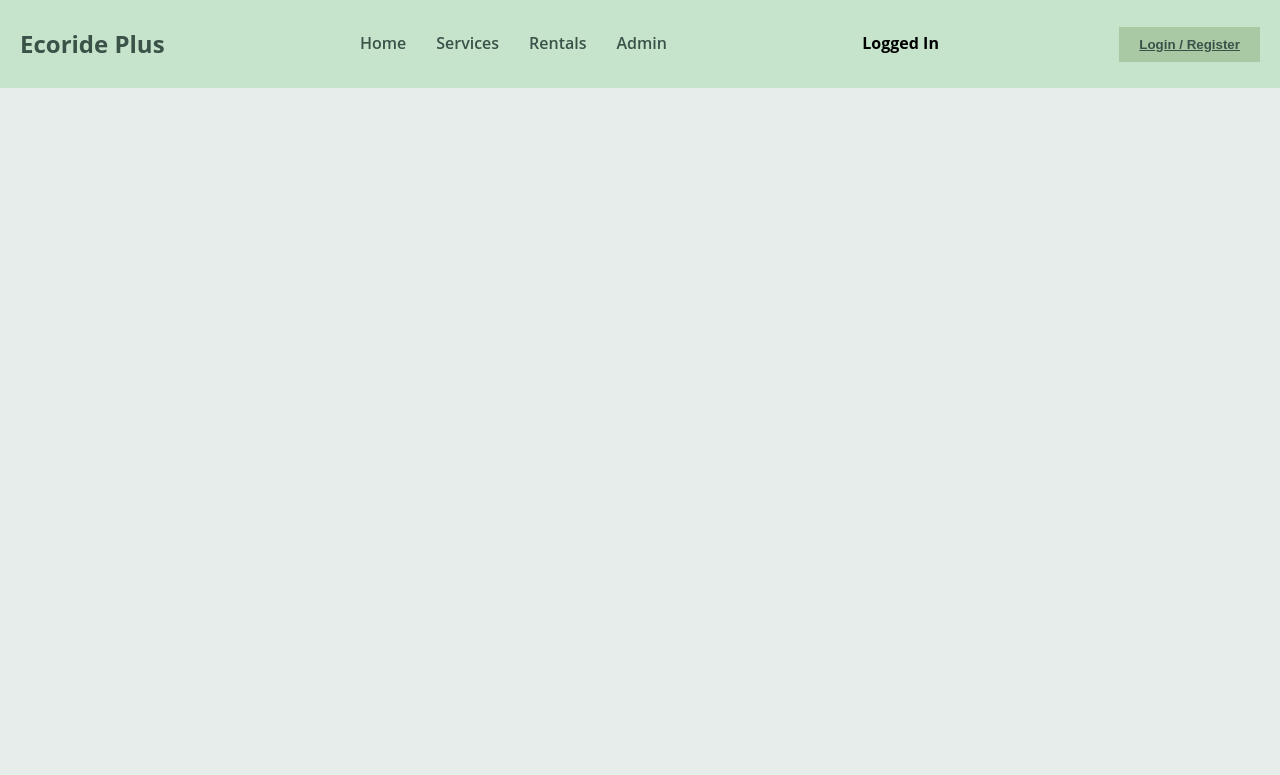
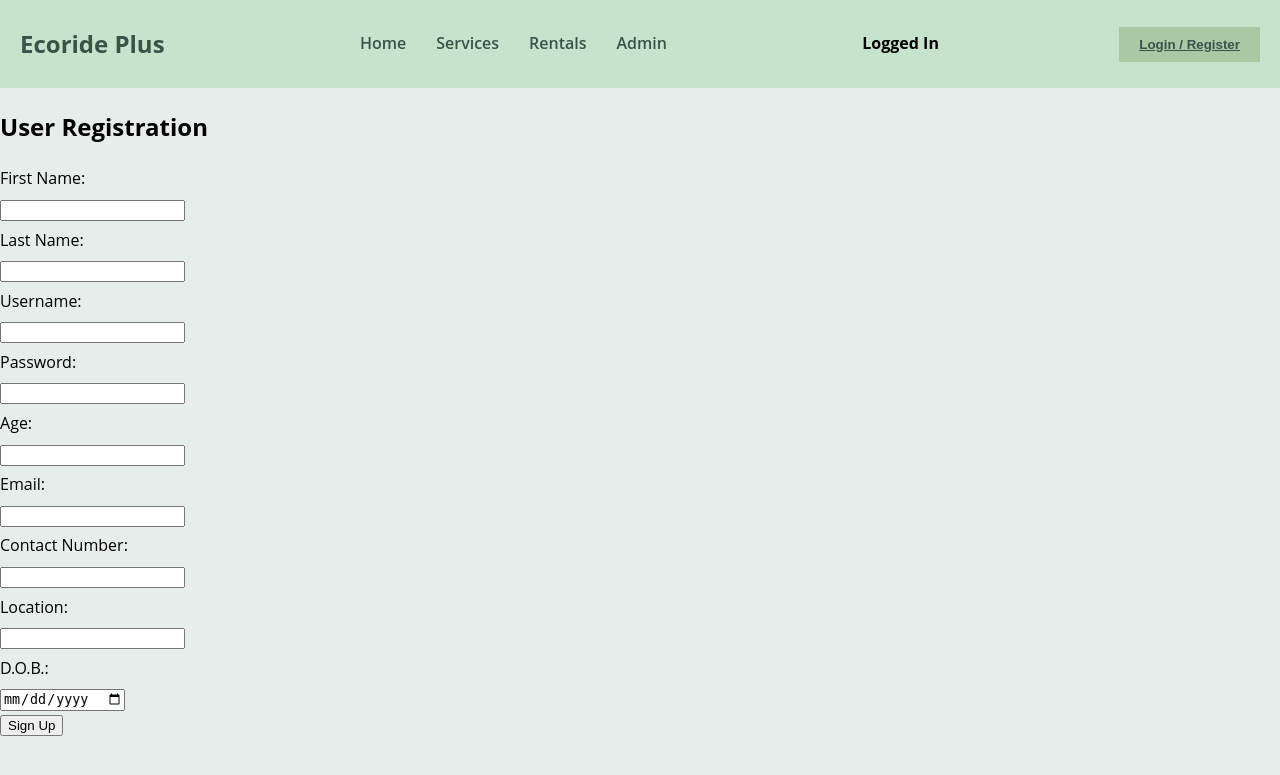
Before and after one commit to david7201/EcoRide, a PHP site: page /UserSignup.php in a window 1280 px wide. Shown: the top 775 px of the page. Run offline with PHP 8.4, Linux system fonts and the light colour scheme.

Commit message:
update customer/signup files

```diff
--- a/Public/Customer.php
+++ b/Public/Customer.php
@@ -11,11 +11,27 @@ class customer extends user {
     private $DOB;
 
     /**
+     * @return mixed
+     */
+    public function getFirstname()
+    {
+        return $this->firstname;
+    }
+
+    /**
      * @param mixed $firstname
      */
     public function setFirstname($firstname)
     {
         $this->firstname = $firstname;
+    }
+
+    /**
+     * @return mixed
+     */
+    public function getLastname()
+    {
+        return $this->lastname;
     }
 
     /**
@@ -27,11 +43,27 @@ class customer extends user {
     }
 
     /**
+     * @return mixed
+     */
+    public function getAge()
+    {
+        return $this->age;
+    }
+
+    /**
      * @param mixed $age
      */
     public function setAge($age)
     {
         $this->age = $age;
+    }
+
+    /**
+     * @return mixed
+     */
+    public function getEmail()
+    {
+        return $this->email;
     }
 
     /**
@@ -43,6 +75,14 @@ class customer extends user {
     }
 
     /**
+     * @return mixed
+     */
+    public function getContactno()
+    {
+        return $this->contactno;
+    }
+
+    /**
      * @param mixed $contactno
      */
     public function setContactno($contactno)
@@ -51,11 +91,27 @@ class customer extends user {
     }
 
     /**
+     * @return mixed
+     */
+    public function getLocation()
+    {
+        return $this->location;
+    }
+
+    /**
      * @param mixed $location
      */
     public function setLocation($location)
     {
         $this->location = $location;
+    }
+
+    /**
+     * @return mixed
+     */
+    public function getDOB()
+    {
+        return $this->DOB;
     }
 
     /**
@@ -68,4 +124,17 @@ class customer extends user {
 
 
 
+
+    // Define the constructor to accept the database connection
+    public function __construct($connection) {
+        parent::__construct($connection);
+    }
+
+    // Define the getConnection method to return the database connection
+    public function getConnection() {
+        return $this->connection;
+    }
+
+
+
 }
--- a/Public/UserSignup.php
+++ b/Public/UserSignup.php
@@ -82,7 +82,8 @@ function registerUser($customer) {
 }
 
 // Function to authenticate a user
-function authenticateUser($customer) {
+function authenticateUser($customer)
+{
     try {
         // Query the database to retrieve user information
         $query = "SELECT * FROM user WHERE username = ?";
@@ -102,3 +103,59 @@ function authenticateUser($customer) {
         return false;
     }
 }
+?>
+<!DOCTYPE html>
+<html lang="en">
+<head>
+    <meta charset="UTF-8">
+    <meta name="viewport" content="width=device-width, initial-scale=1.0">
+    <title>User Registration</title>
+</head>
+<body>
+
+<div class="container">
+    <h2>User Registration</h2>
+    <?php if(!empty($error)) { echo "<div class='error'>$error</div>"; } ?>
+    <form action="<?php echo htmlspecialchars($_SERVER["PHP_SELF"]); ?>" method="post">
+        <div class="form-group">
+            <label for="firstname">First Name:</label>
+            <input type="text" id="firstname" name="firstname" required>
+        </div>
+        <div class="form-group">
+            <label for="lastname">Last Name:</label>
+            <input type="text" id="lastname" name="lastname" required>
+        </div>
+        <div class="form-group">
+            <label for="username">Username:</label>
+            <input type="text" id="username" name="username" required>
+        </div>
+        <div class="form-group">
+            <label for="password">Password:</label>
+            <input type="password" id="password" name="password" required>
+        </div>
+        <div class="form-group">
+            <label for="age">Age:</label>
+            <input type="number" id="age" name="age" required>
+        </div>
+        <div class="form-group">
+            <label for="email">Email:</label>
+            <input type="email" id="email" name="email" required>
+        </div>
+        <div class="form-group">
+            <label for="contactno">Contact Number:</label>
+            <input type="text" id="contactno" name="contactno" required>
+        </div>
+        <div class="form-group">
+            <label for="location">Location:</label>
+            <input type="text" id="location" name="location" required>
+        </div>
+        <div class="form-group">
+            <label for="DOB">D.O.B.:</label>
+            <input type="date" id="DOB" name="DOB" required>
+        </div>
+        <button type="submit" name="submit">Sign Up</button>
+    </form>
+</div>
+
+</body>
+</html>
```
